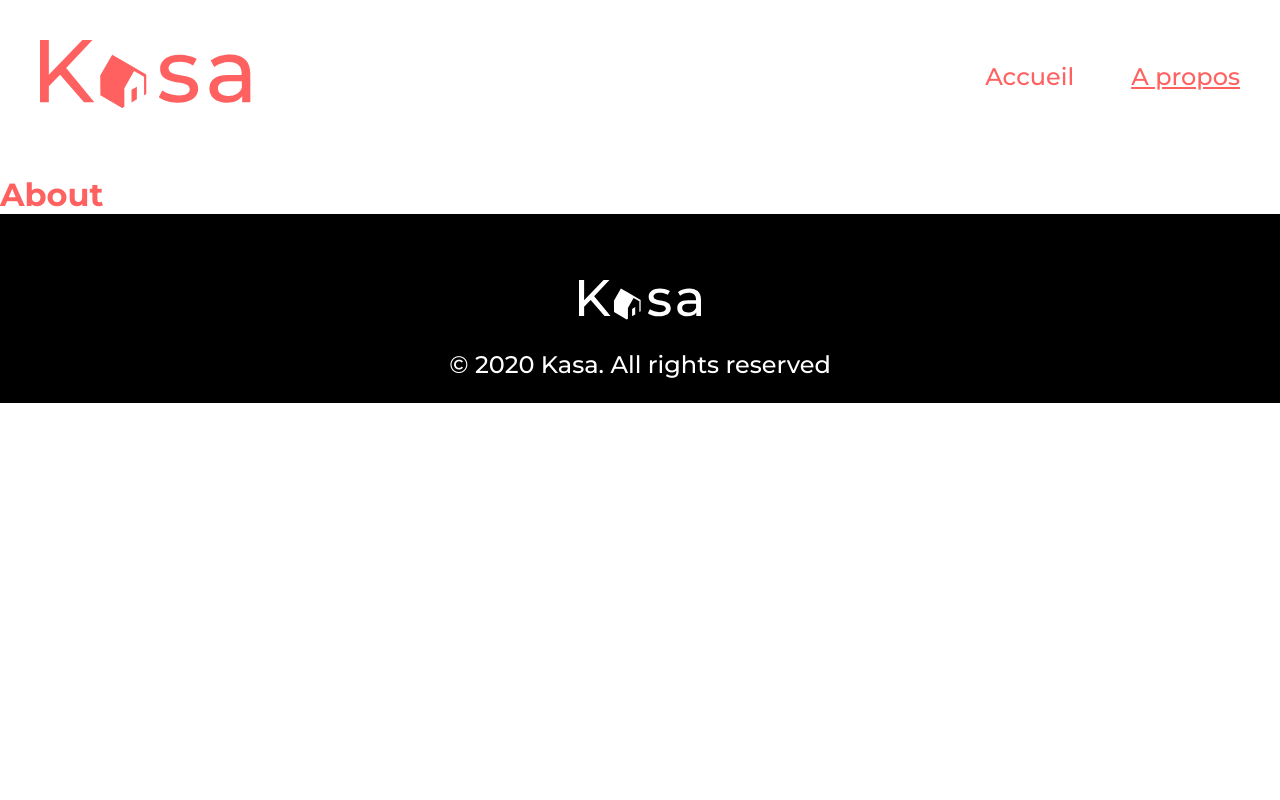
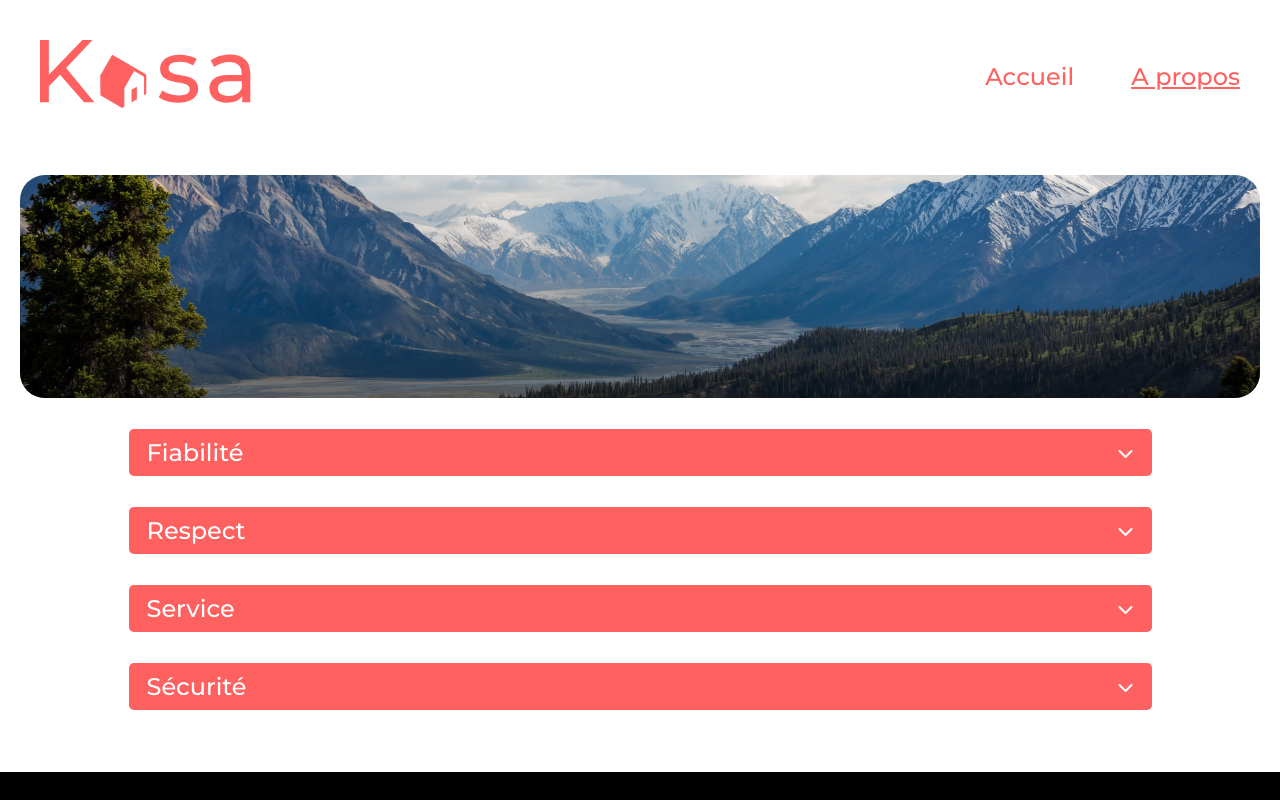
Before and after one commit to TheWizardJr/OpenClassrooms_Projet.7_Kasa, a React (Create React App) app: page /about in a window 1280 px wide. Shown: the top 800 px of the page. Built offline with nearby package versions, Linux system fonts and the light colour scheme.

Commit message:
ajout de la page "about"

```diff
--- a/src/components/Banner/Banner.js
+++ b/src/components/Banner/Banner.js
@@ -1,7 +1,18 @@
 import styles from "./Banner.module.scss";
+import aboutBanner from "../../assets/images/about-banner.png";
 import banner from "../../assets/images/banner.png";
+import { useLocation } from "react-router-dom";
 
 function Banner() {
+  const location = useLocation();
+
+  if (location.pathname === "/about") {
+    return (
+      <div className={styles.bannerContainer}>
+        <img src={aboutBanner} alt="bannière" />
+      </div>
+    );
+  } else {
     return (
       <div className={styles.bannerContainer}>
         <img src={banner} alt="bannière" />
@@ -9,5 +20,6 @@
       </div>
     );
   }
+}
 
 export default Banner;
--- a/src/components/Banner/Banner.module.scss
+++ b/src/components/Banner/Banner.module.scss
@@ -10,9 +10,7 @@
   width: 100%;
   height: 223px;
   overflow: hidden;
-  margin-bottom: 43px;
   @include mixin.sm-lt {
-    margin-bottom: 22px;
     height: 111px;
   }
 
--- a/src/components/Galery/Galery.module.scss
+++ b/src/components/Galery/Galery.module.scss
@@ -23,9 +23,11 @@
   padding: 50px;
   border-radius: var(--border-radius-1);
   background-color: var(--background-color);
+  margin-block: 43px;
   @include mixin.sm-lt {
     border-radius: none;
     background-color: white;
     padding: 0;
+    margin-block: 22px;
   }
 }
--- /dev/null
+++ b/src/data/about.js
@@ -0,0 +1,26 @@
+export const data = [
+    {
+      id: 1,
+      title: "Fiabilité",
+      description:
+        "Les annonces postées sur Kasa garantissent une fiabilité totale. Les photos sont conformes aux logements, et toutes les informations sont régulièrement vérifiées par nos équipes.",
+    },
+    {
+      id: 2,
+      title: "Respect",
+      description:
+        "La bienveillance fait partie des valeurs fondatrices de Kasa. Tout comportement discriminatoire ou de perturbation du voisinage entraînera une exclusion de notre plateforme.",
+    },
+    {
+      id: 3,
+      title: "Service",
+      description:
+        "Nos équipes se tiennent à votre disposition pour vous fournir une expérience parfaite. N'hésitez pas à nous contacter si vous avez la moindre question.",
+    },
+    {
+      id: 4,
+      title: "Sécurité",
+      description:
+        "La sécurité est la priorité de Kasa. Aussi bien pour nos hôtes que pour les voyageurs, chaque logement correspond aux critères de sécurité établis par nos services. En laissant une note aussi bien à l'hôte qu'au locataire, cela permet à nos équipes de vérifier que les standards sont bien respectés. Nous organisons également des ateliers sur la sécurité domestique pour nos hôtes.",
+    },
+  ];
--- a/src/pages/About/About.js
+++ b/src/pages/About/About.js
@@ -1,7 +1,11 @@
+import Banner from "../../components/Banner/Banner";
+import Collapse from "./Collapse/Collapse";
+
 function About() {
   return (
-    <div>
-      <h1>About</h1>
+    <div className="container flex-fill">
+      <Banner />
+      <Collapse />
     </div>
   );
 }
--- /dev/null
+++ b/src/pages/About/Collapse/Collapse.js
@@ -0,0 +1,51 @@
+import { useState } from "react";
+import styles from "./Collapse.module.scss";
+import { data } from "../../../data/about";
+
+function Collapse() {
+  // Utilisation de l'état pour gérer les descriptions visibles
+  const [visibleDescriptions, setVisibleDescriptions] = useState([]);
+
+  // Fonction pour basculer la visibilité de la description
+  const toggleDescription = (itemId) => {
+    if (visibleDescriptions.includes(itemId)) {
+      // Si l'ID de l'élément est déjà dans le tableau, le supprimer pour masquer la description
+      setVisibleDescriptions(visibleDescriptions.filter((id) => id !== itemId));
+    } else {
+      // Sinon, ajouter l'ID de l'élément au tableau pour afficher la description
+      setVisibleDescriptions([...visibleDescriptions, itemId]);
+    }
+  };
+
+  return (
+    <div className={styles.about}>
+      {data.map((item) => (
+        <>
+          <div
+            onClick={() => toggleDescription(item.id)}
+            key={item.id}
+            className={`${styles.collapse} ${
+              visibleDescriptions.includes(item.id) ? "" : styles.withmargin
+            }`}
+          >
+            <p>{item.title}</p>
+            {/* Utilisation de la balise <i> avec des classes conditionnelles */}
+            <i
+              className={`fas ${
+                visibleDescriptions.includes(item.id)
+                  ? "fa-chevron-up"
+                  : "fa-chevron-down"
+              }`}
+            ></i>
+          </div>
+          <div className={styles.description}>
+            {/* Utilisation de la condition visibleDescriptions.includes(item.id) pour afficher ou masquer la description */}
+            {visibleDescriptions.includes(item.id) && <p>{item.description}</p>}
+          </div>
+        </>
+      ))}
+    </div>
+  );
+}
+
+export default Collapse;
--- /dev/null
+++ b/src/pages/About/Collapse/Collapse.module.scss
@@ -0,0 +1,57 @@
+@use "../../../assets/styles/mixins" as mixin;
+
+.about {
+  max-width: 1023px;
+  width: 100%;
+  margin-block: 31px;
+  @include mixin.sm-lt {
+  }
+}
+
+.withmargin {
+  margin-bottom: 31px;
+  @include mixin.sm-lt {
+    margin-bottom: 19px;
+  }
+}
+
+.collapse {
+  display: flex;
+  flex-direction: row;
+  justify-content: space-between;
+  align-items: center;
+  width: 100%;
+  background-color: var(--primary-color);
+  color: white;
+  border-radius: var(--border-radius-3);
+  padding-inline: 18px;
+  height: 47px;
+  cursor: pointer;
+  @include mixin.sm-lt {
+    padding-inline: 12px;
+    height: 30px;
+  }
+  p {
+    font-size: 24px;
+    margin: 0;
+    padding: 0;
+    @include mixin.sm-lt {
+      font-size: 13px;
+    }
+  }
+}
+
+.description {
+  background-color: var(--background-color);
+  border-radius: var(--border-radius-3);
+  p {
+    margin: 0;
+    padding: 27px 27px 27px 18px;
+    font-size: 24px;
+    font-weight: 400;
+    @include mixin.sm-lt {
+      font-size: 12px;
+      padding: 17px 7px 17px 12px;
+    }
+  }
+}
```
Also changed, not shown: src/assets/images/about-banner.png (added), src/pages/About/About.module.scss (deleted). Lines whose indentation alone changed are shown as unchanged.
